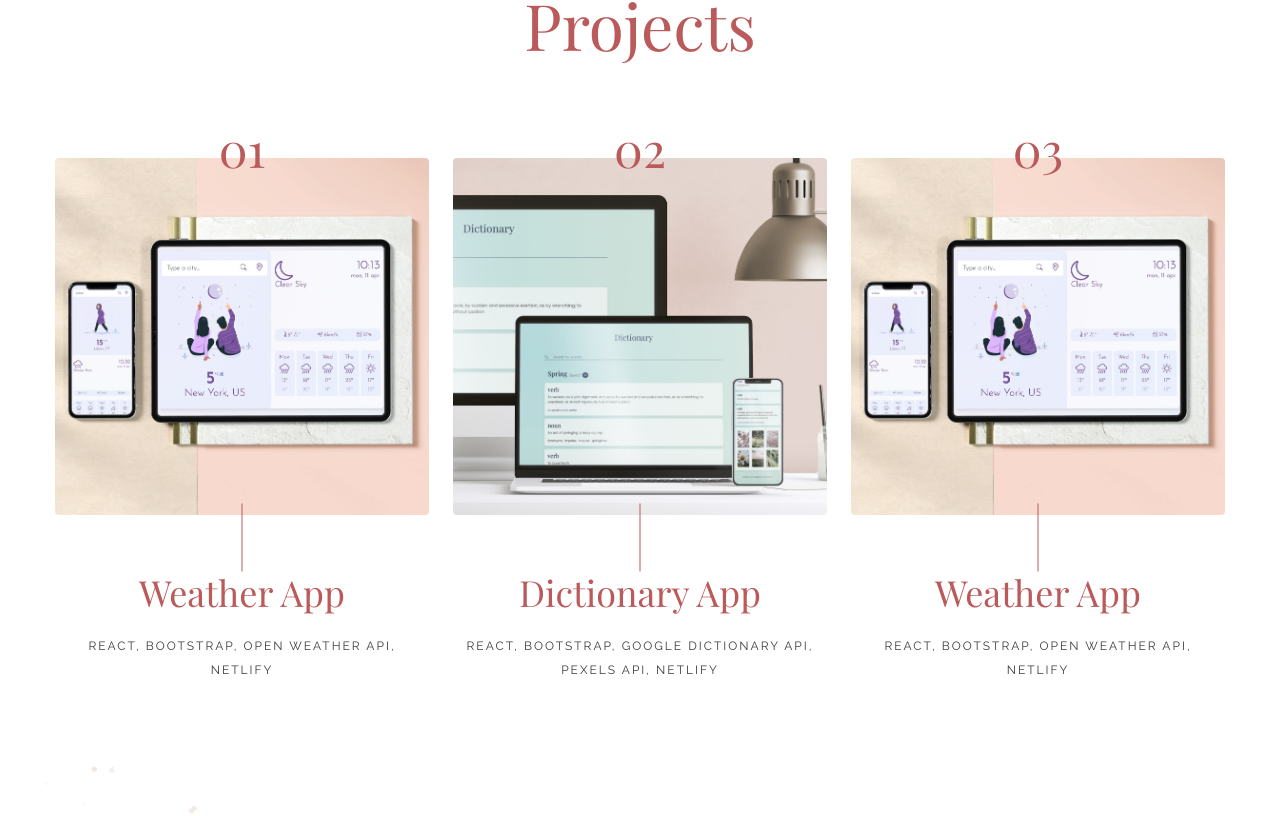
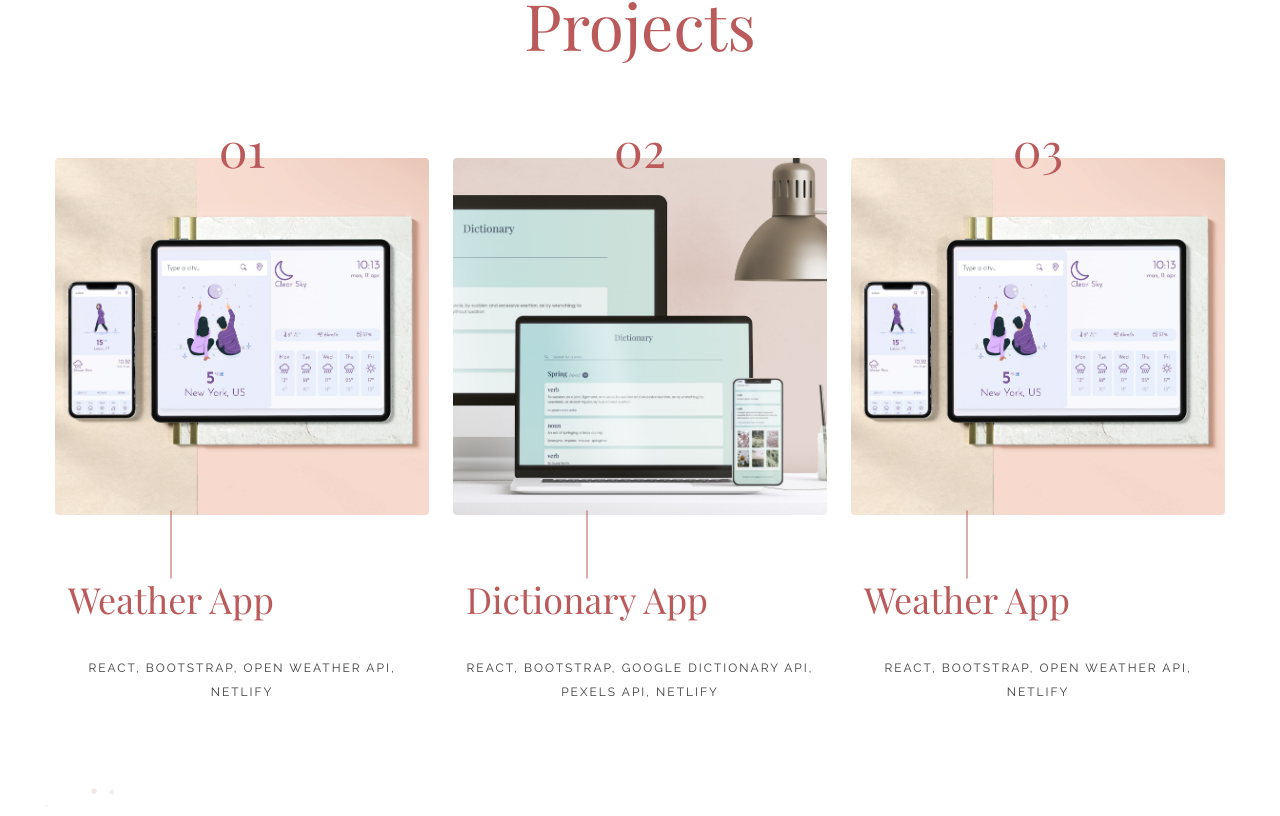
Before and after one commit to lauragomez04/react-portfolio, a React (Create React App) app: page / in a window 1280 px wide. Shown: the part 1837-2653 px from the top of the page. Built offline with nearby package versions, Linux system fonts and the light colour scheme; a web font is replaced by a local one.

Commit message:
added modal component

```diff
--- a/src/AboutMe.js
+++ b/src/AboutMe.js
@@ -39,7 +39,7 @@ export default function AboutMe() {
         </div>
         <div className="text-center">
           <a href="/" className="btn about-button">
-            CHECK OUT MY PROJECTS
+            READ MY RESUME
           </a>
         </div>
       </div>
--- a/src/Projects.css
+++ b/src/Projects.css
@@ -1,9 +1,5 @@
 .Projects .projects-heading {
   margin-bottom: 56px;
-}
-
-.project-link {
-  text-decoration: none;
 }
 
 .Projects h3 {
@@ -31,6 +27,11 @@
   transform: scale(1.1);
 }
 
+.project-button {
+  display: block;
+  margin: 0 auto;
+}
+
 .project-title::before {
   background: var(--primary-color);
   content: "";
@@ -46,9 +47,9 @@
 .project-title::after {
   content: "";
   position: absolute;
-  left: 52px;
+  left: 5px;
   top: 28px;
-  width: 74%;
+  width: 100%;
   height: 20px;
   background: radial-gradient(
     circle,
--- a/src/Projects.js
+++ b/src/Projects.js
@@ -1,6 +1,7 @@
 import React from "react";
 import "./Projects.css";
 import { projectsData } from "./ProjectsData";
+import WeatherModal from "./WeatherModal";
 
 export default function Projects() {
   return (
@@ -11,19 +12,29 @@ export default function Projects() {
           return (
             <div className="col-sm project" key={index}>
               <h3 className="text-center number">{project.number}</h3>
-              <a className="project-link" href="/">
-                <img
-                  className="img-fluid"
-                  src={project.image}
-                  alt={project.title}
-                />
-                <h3 className="text-center project-title">{project.title}</h3>
-              </a>
+
+              <img
+                className="img-fluid"
+                src={project.image}
+                alt={project.title}
+              />
+
+              <button
+                type="button"
+                class="btn  project-button"
+                data-bs-toggle="modal"
+                data-bs-target="#exampleModal"
+              >
+                <h3 className="text-center project-title project-link">
+                  {project.title}
+                </h3>
+              </button>
               <p className="text-center">{project.tech}</p>
             </div>
           );
         })}
       </div>
+      <WeatherModal />
     </section>
   );
 }
--- /dev/null
+++ b/src/WeatherModal.js
@@ -0,0 +1,42 @@
+export default function WeatherModal() {
+  return (
+    <div>
+      <div
+        class="modal fade"
+        id="exampleModal"
+        tabindex="-1"
+        aria-labelledby="exampleModalLabel"
+        aria-hidden="true"
+      >
+        <div class="modal-dialog">
+          <div class="modal-content">
+            <div class="modal-header">
+              <h5 class="modal-title" id="exampleModalLabel">
+                Modal title
+              </h5>
+              <button
+                type="button"
+                class="btn-close"
+                data-bs-dismiss="modal"
+                aria-label="Close"
+              ></button>
+            </div>
+            <div class="modal-body">...</div>
+            <div class="modal-footer">
+              <button
+                type="button"
+                class="btn btn-secondary"
+                data-bs-dismiss="modal"
+              >
+                Close
+              </button>
+              <button type="button" class="btn btn-primary">
+                Save changes
+              </button>
+            </div>
+          </div>
+        </div>
+      </div>
+    </div>
+  );
+}
```
